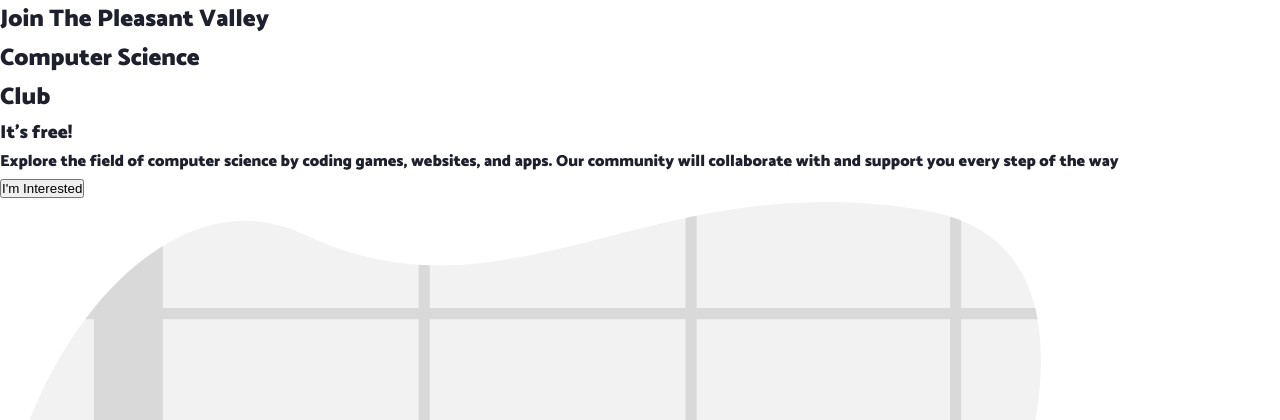
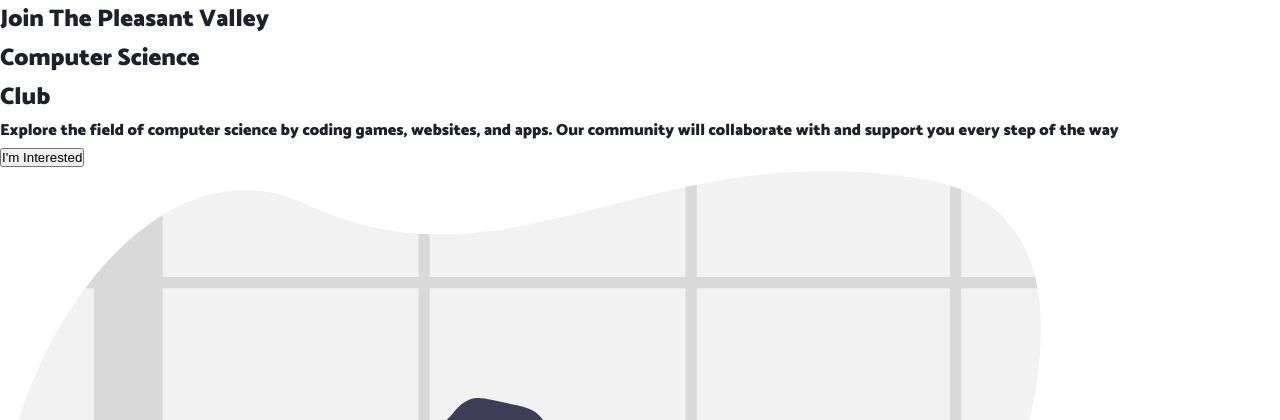
Before and after one commit to SalarC123/CSClubWebsite, a Flask app: template src/templates/index.html in a window 1280 px wide. Shown: the part 121-541 px from the top of the page. Run offline with Flask 2, Linux system fonts and the light colour scheme; the template is opened without the code that fills it, so the values that code supplies are empty; some libraries are stand-ins or nearby versions.

Commit message:
Update index.html

```diff
--- a/src/templates/index.html
+++ b/src/templates/index.html
@@ -4,7 +4,7 @@
     <section class="landing-page-intro">
         <div class="content-wrapper">
             <h1>Join The Pleasant Valley <div class="gradient-text">Computer Science</div> Club</h1>
-            <h3>It's free!</h3>
+
             <p>
                 Explore the field of computer science by coding games, websites, and apps.
                 Our community will collaborate with and support you every step of the way
```
